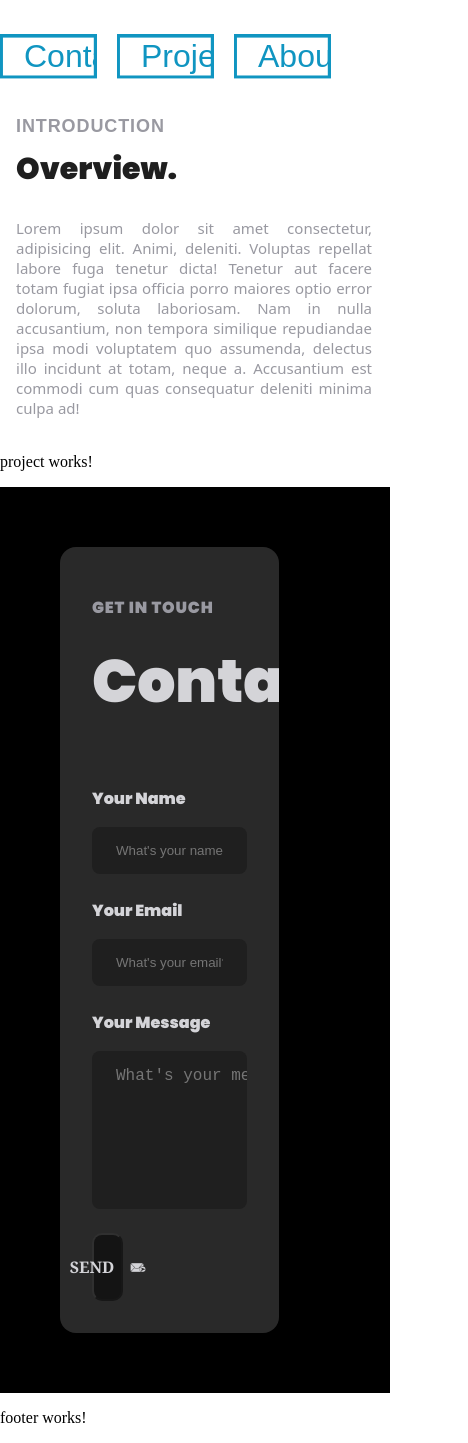
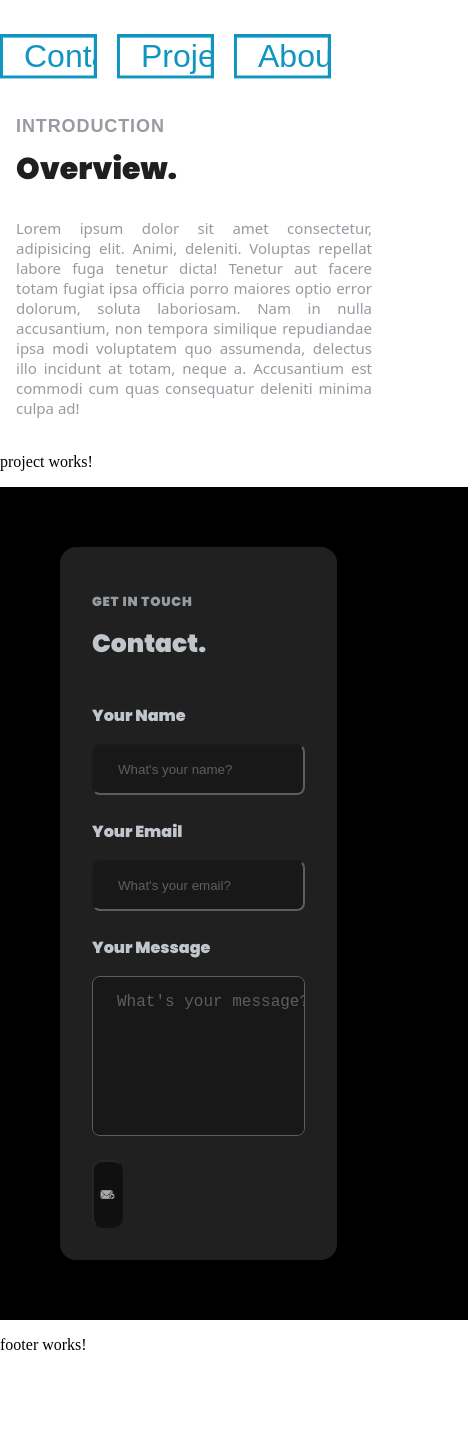
Before and after one commit to loxavenger/Angular-Devs, an Angular app in the folder Wild_Release/: page / in a window 390 px wide. Shown: the whole page, 468 px wide, since content can reach past the window. After the commit the page ends 1370 px from the top, so only its background shows below. Built offline with nearby package versions, Linux system fonts and the light colour scheme.

Commit message:
responsive changes

```diff
--- a/Wild_Release/src/app/Pages/contact/contact.component.html
+++ b/Wild_Release/src/app/Pages/contact/contact.component.html
@@ -20,7 +20,7 @@
                     </label>
                     <button type="submit" [disabled]="userForm.invalid" class="live-demo"
                         (mouseover)="changeSendIcon(sendHover)" (mouseout)="changeSendIcon(send)">
-                        <span>SEND</span>
+                        <span class="send-span">SEND</span>
                         <img [src]="sendIcon" alt="send" class="send">
                     </button>
                 </form>
--- a/Wild_Release/src/app/Pages/contact/contact.component.scss
+++ b/Wild_Release/src/app/Pages/contact/contact.component.scss
@@ -9,7 +9,9 @@
         background-color: black;
         width: 100%;
         height: auto;
-
+        @media(max-width:420px){
+            width: 120%;
+        }
         .parent {
             display: flex;
             flex-direction: row;
@@ -21,30 +23,33 @@
             .contact {
                 flex: 0.75;
                 padding: 2rem;
-                --tw-bg-opacity: 1;
-                background-color: rgb(41 41 41/var(--tw-bg-opacity));
+                opacity: 0.8;
+                background-color: rgba(41, 41, 41, 1);
                 border-radius: 1rem;
                 display: inline-block;
                 overflow: hidden;
                 white-space: nowrap;
-                // transform: translateX(0%) translateY(0px) translateZ(0px);
+                font-family: Poppins, sans-serif;
 
                 .getin {
-                    --tw-text-opacity: 1;
-                    color: rgb(153 153 161 / var(--tw-text-opacity));
-                    font-family: Poppins, sans-serif;
+                    color:rgba(240, 248, 255, 0.747);
                     letter-spacing: 0.05rem;
                     text-transform: uppercase;
                     font-weight: 600;
+                    @media(max-width:530px){
+                        font-size: small;
+                    }
                 }
 
                 .h3head {
-                    --tw-text-opacity: 1;
-                    color: rgb(212 212 216 / var(--tw-text-opacity));
+                    color:aliceblue;
                     font-weight: 900;
-                    font-family: Poppins, sans-serif;
                     font-size: 60px;
                     margin-top: auto;
+
+                    @media(max-width:530px){
+                        font-size: 25px;
+                    }
                 }
 
                 .form {
@@ -52,7 +57,7 @@
                     flex-direction: column;
                     margin-top: 2.5rem;
                     gap: 1.5rem;
-                    font-family: Poppins, sans-serif;
+
 
                     .label1 {
                         display: flex;
@@ -61,23 +66,15 @@
                         .text1 {
                             font-weight: 500;
                             margin-bottom: 1rem;
-                            --tw-text-opacity: 1;
-                            color: rgb(212 212 216 / var(--tw-text-opacity));
+                            color:aliceblue;
                         }
 
                         .input1 {
-                            --tw-text-opacity: 1;
-                            color: rgb(212 212 216 / var(--tw-text-opacity));
+                            color:aliceblue;
                             outline: 2px solid transparent;
-                            outline-offset: 2px;
-                            --tw-bg-opacity: 1;
-                            background-color: rgb(31 31 31 / var(--tw-bg-opacity));
+                            background-color: rgb(31, 31, 31,1 );
                             border-radius: 0.5rem;
-                            border-style: none;
-                            padding-top: 1rem;
-                            padding-bottom: 1rem;
-                            padding-left: 1.5rem;
-                            padding-right: 1.5rem;
+                            padding: 1rem 1.5rem;
 
                         }
 
@@ -89,21 +86,14 @@
                     }
 
                     .live-demo {
-                        transition-timing-function: cubic-bezier(.4, 0, .2, 1);
-                        transition-duration: .2s;
-                        transition-property: color, background-color, border-color, text-decoration-color, fill, stroke, opacity, box-shadow, transform, filter, backdrop-filter, -webkit-backdrop-filter;
-                        --tw-text-opacity: 1;
-                        color: rgb(212 212 216 / var(--tw-text-opacity));
+                        color:azure;
                         font-weight: 700;
                         display: flex;
                         justify-content: center;
-                        --tw-bg-opacity: 1;
-                        background-color: rgb(20 20 20 / var(--tw-bg-opacity));
-                        font-family: Georgia, 'Times New Roman', Times, serif;
+                        background-color: rgb(20, 20, 20,1 );
                         border-radius: 10px;
                         white-space: nowrap;
                         align-items: center;
-                        border-radius: 10px;
                         padding-top: 1.25rem;
                         padding-bottom: 1.25rem;
                         font-size: 16px;
@@ -112,7 +102,7 @@
                         gap: 1rem;
                         text-transform: capitalize;
                         cursor: pointer;
-                        transition-timing-function: cubic-bezier(.4, 0, .2, 1);
+
 
                         .send {
                             max-width: 100%;
@@ -120,6 +110,12 @@
                             height: 30px;
                             object-fit: contain;
                         }
+
+                            @media (max-width:1130px){
+                                .send-span{
+                                    display: none;
+                                }
+                            }
                     }
 
 
```
